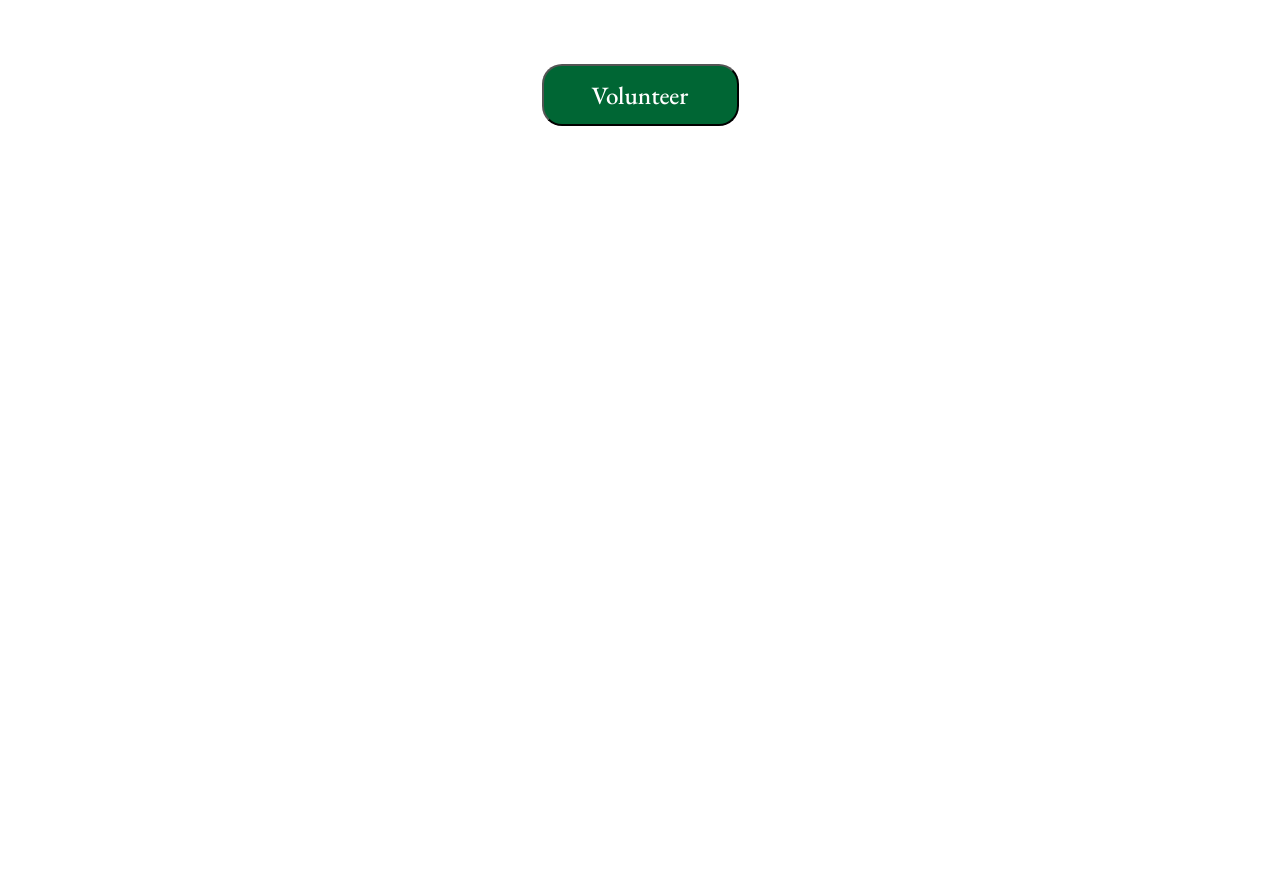
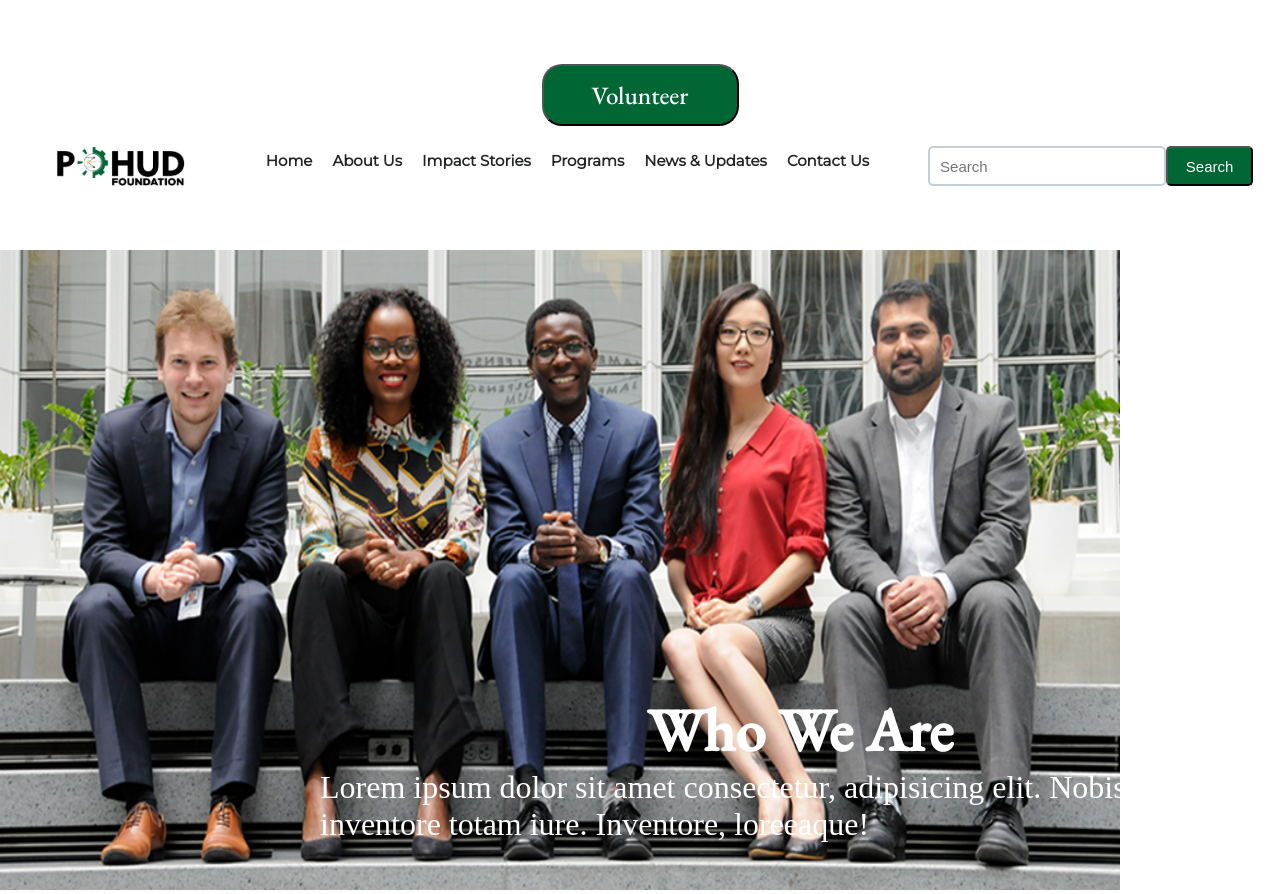
Before and after one commit to Nick3353/foundation_project, a React (Create React App) app: page / in a window 1280 px wide. Shown: the part 2040-2934 px from the top of the page. Before the commit the page ends 2166 px from the top, so only its background shows below. Built offline with nearby package versions, Linux system fonts and the light colour scheme.

Commit message:
STARTED WITH THE ABOUT pages

```diff
--- a/src/App.jsx
+++ b/src/App.jsx
@@ -1,11 +1,13 @@
  import React from 'react';
  import Nav from './components/common/navbar/Nav';
  import Home from './components/pages/home/Home';
+ import About from './components/pages/about/About'
 
  const App = () => {
    return (
      <>
      <Home />
+     <About/>
 
 
 
--- a/src/assets/images/image.js
+++ b/src/assets/images/image.js
@@ -5,6 +5,9 @@ import buss2 from "./buss2.png"
 import buss3 from "./buss3.png"
 import comment from "./comment.png"
 import overview from "./overview.png"
+import starter from "./starter.png"
+import mission from "./mission.png"
+import vision from "./vision.jpeg"
 
 export{
     logo,
@@ -14,5 +17,8 @@ export{
     buss3,
     comment,
     overview,
+    starter,
+    mission,
+    vision,
 
 }
--- a/src/components/pages/about/About.jsx
+++ b/src/components/pages/about/About.jsx
@@ -1,10 +1,21 @@
 import React from 'react'
-import Navbar from '../components/common/navbar/Navbar'
+import Nav from '../../common/navbar/Nav'
+import { starter} from "../../../assets/images/image"
+import './about.css'
 
 const About = () => {
   return (
-    <div>
-     <Navbar/>
+    <div className=''>
+     <Nav/>
+     <div class="starter">
+        <img src={starter} alt="starter" id='starter-img'/>
+        <div class="text">
+            <h1>Who We Are</h1>
+            <p>Lorem ipsum dolor sit amet consectetur, adipisicing elit. Nobis
+              rem inventore totam iure. Inventore,
+              loreeaque!</p>
+        </div>
+    </div>
     </div>
   )
 }
--- a/src/components/pages/about/about.css
+++ b/src/components/pages/about/about.css
@@ -0,0 +1,24 @@
+.starter{
+    position: relative;
+}
+
+ .starter img{
+    max-width: 100%;
+    height: 40rem;
+    //margin: 0 auto;
+    padding-left: calc(50% - 50rem);
+    width: 100%;
+     padding-right: 10rem;
+ }
+
+ .text{
+    position: absolute;
+    top: 25%;
+
+    padding-left: 20rem;
+
+ }
+ .text p{
+    font-size: 2rem;
+    color: white;
+ }
```
Also changed, not shown: src/assets/images/starter.png (added).
